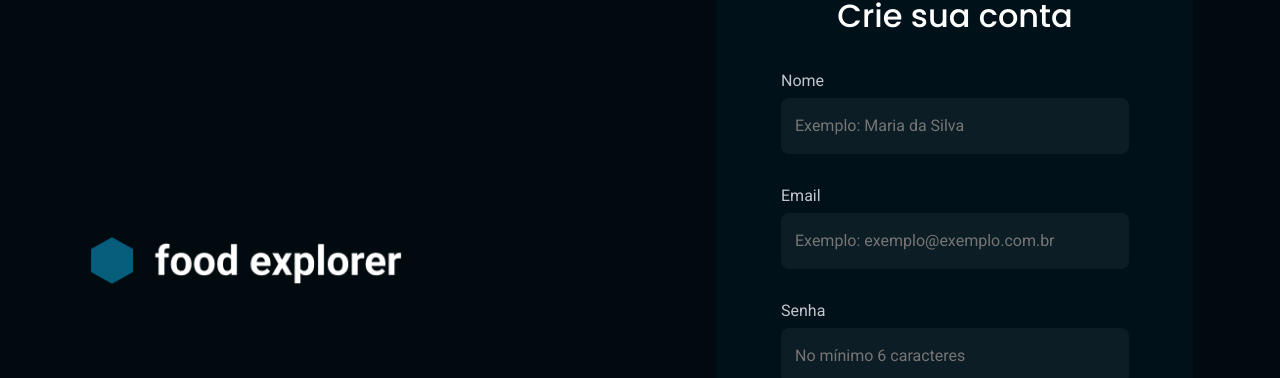
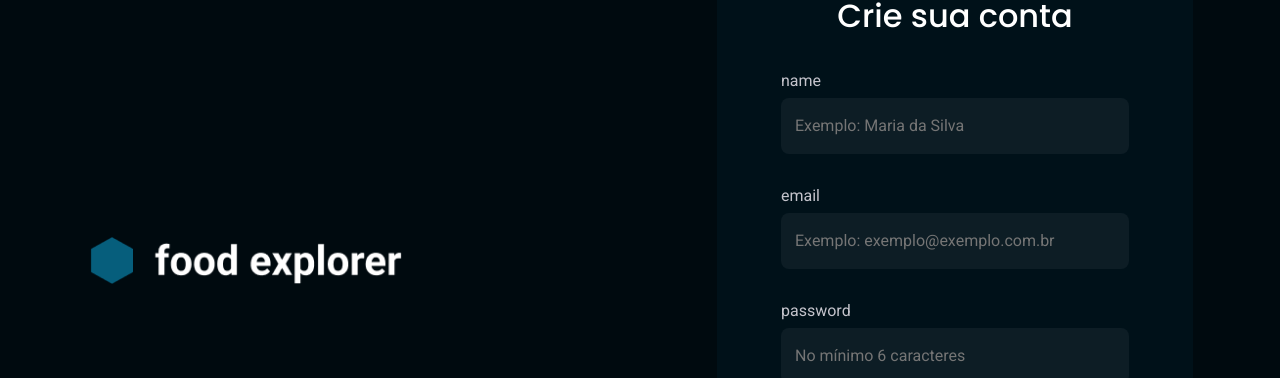
Before and after one commit to jpedr0c/foodExplorer, a React (Vite) app: page / in a window 1280 px wide. Shown: the part 139-517 px from the top of the page. Built offline with nearby package versions, Linux system fonts and the light colour scheme.

Commit message:
fix: input component

```diff
--- a/src/pages/SignUp/index.jsx
+++ b/src/pages/SignUp/index.jsx
@@ -12,19 +12,22 @@ export default function SignIn() {
       <Form>
         <h1>Crie sua conta</h1>
         <Input
-          id='Nome'
+          id='name'
+          labelContent="Seu nome"
           type="text"
           placeholder="Exemplo: Maria da Silva"
         />
 
         <Input
-          id='Email'
+          id='email'
+          labelContent="Email"
           type="email"
           placeholder="Exemplo: exemplo@exemplo.com.br"
         />
 
         <Input
-          id="Senha"
+          id="password"
+          labelContent="Senha"
           type="password"
           placeholder="No mínimo 6 caracteres"
         />
--- a/src/pages/SignUp/styles.js
+++ b/src/pages/SignUp/styles.js
@@ -5,6 +5,7 @@ export const Container = styled.div`
   max-width: 110.6rem;
   height: 100vh;
   margin: 0 auto;
+  overflow-y: hidden;
   overflow-x: hidden;
   display: flex;
   align-items: center;
```
